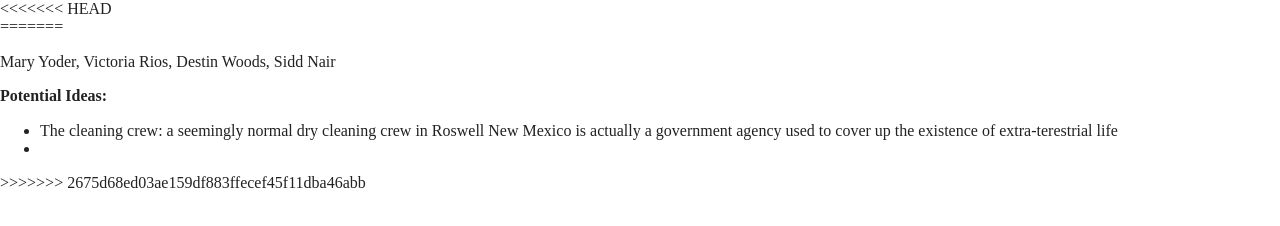
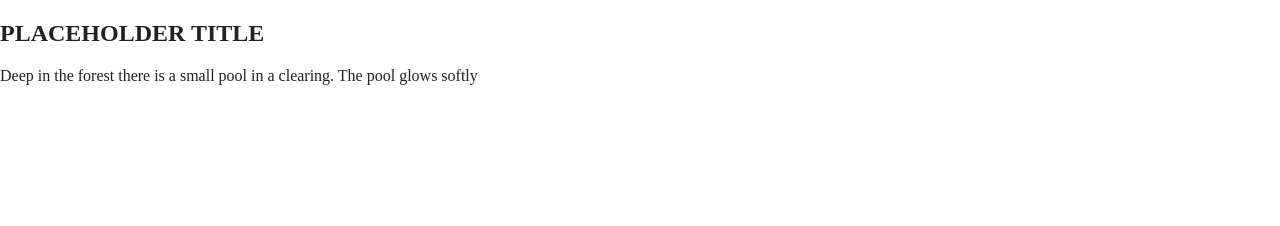
Before and after one commit to maryvalentiney/exquisite-corpse, a website built with Parcel: page index.html in a window 1280 px wide. Built offline with nearby package versions, Linux system fonts and the light colour scheme.

Commit message:
conflict resolution

```diff
--- a/index.html
+++ b/index.html
@@ -25,27 +25,15 @@
 <body>
 
   <!-- Add your site or application content here -->
-<<<<<<< HEAD
 
   <header>
-
   </header>
   <main>
     <section>
-
+      <h2>PLACEHOLDER TITLE</h2>
+  <p>Deep in the forest there is a small pool in a clearing. The pool glows softly</p>
     </section>
   </main>
-=======
-  <p>Mary Yoder, Victoria Rios,
-  Destin Woods, Sidd Nair</p>
-  <p><strong>Potential Ideas: </strong>
-    <ul>
-      <li>The cleaning crew: a seemingly normal dry cleaning crew in Roswell New Mexico
-  is actually a government agency used to cover up the existence of extra-terestrial life</li>
-  <li></li>
-</ul>
-</p>
->>>>>>> 2675d68ed03ae159df883ffecef45f11dba46abb
   <script src="js/vendor/modernizr-3.11.2.min.js"></script>
   <script src="js/plugins.js"></script>
   <script src="js/main.js"></script>
```
